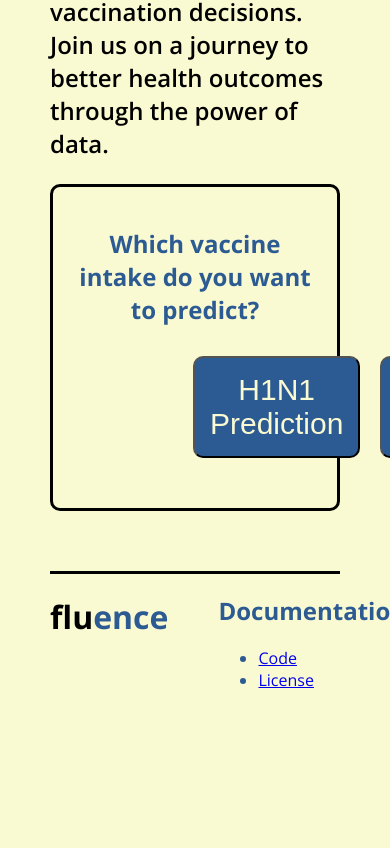
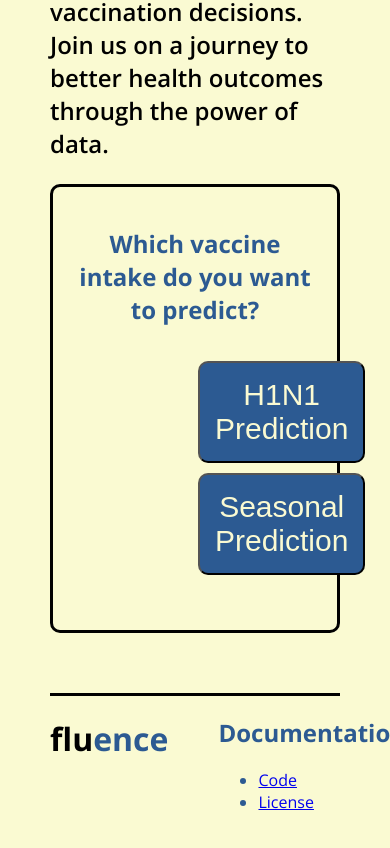
Before and after one commit to sarthakmishraa/fluence, a React (Create React App) app: page / in a window 390 px wide. Shown: the part 1226-2074 px from the top of the page. Built offline with nearby package versions, Linux system fonts and the light colour scheme.

Commit message:
responsive UI changes

```diff
--- a/src/App.css
+++ b/src/App.css
@@ -37,6 +37,18 @@ code {
     body {
         padding-left: 50px;
         padding-right: 50px;
+    }
+}
+
+@media screen and (max-width: 705px) {
+    .Home .HomeBox .ModelButtons {
+    display: flex;
+    flex-direction: column;
+    }
+
+    .Home .HomeBox .ModelButtons a {
+    display: block;
+    margin: 5px 5px;
     }
 }
 
```
